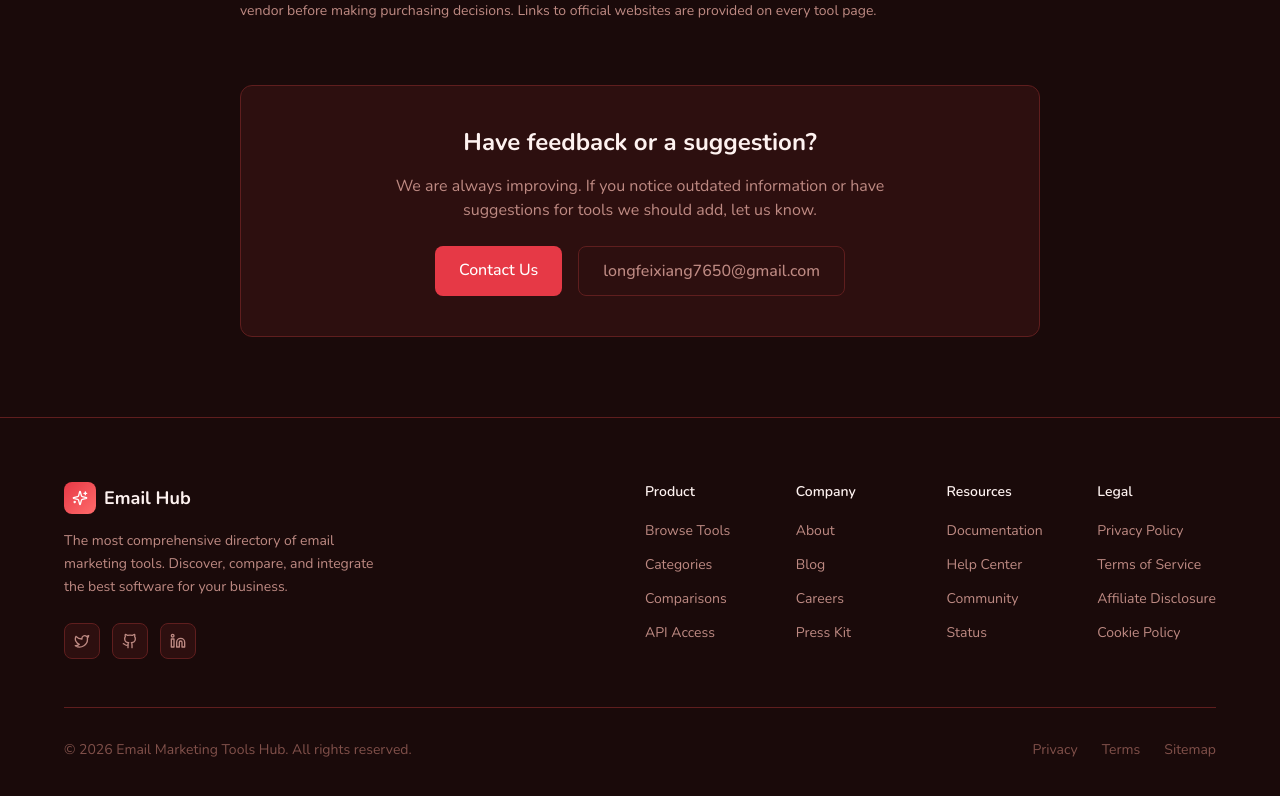
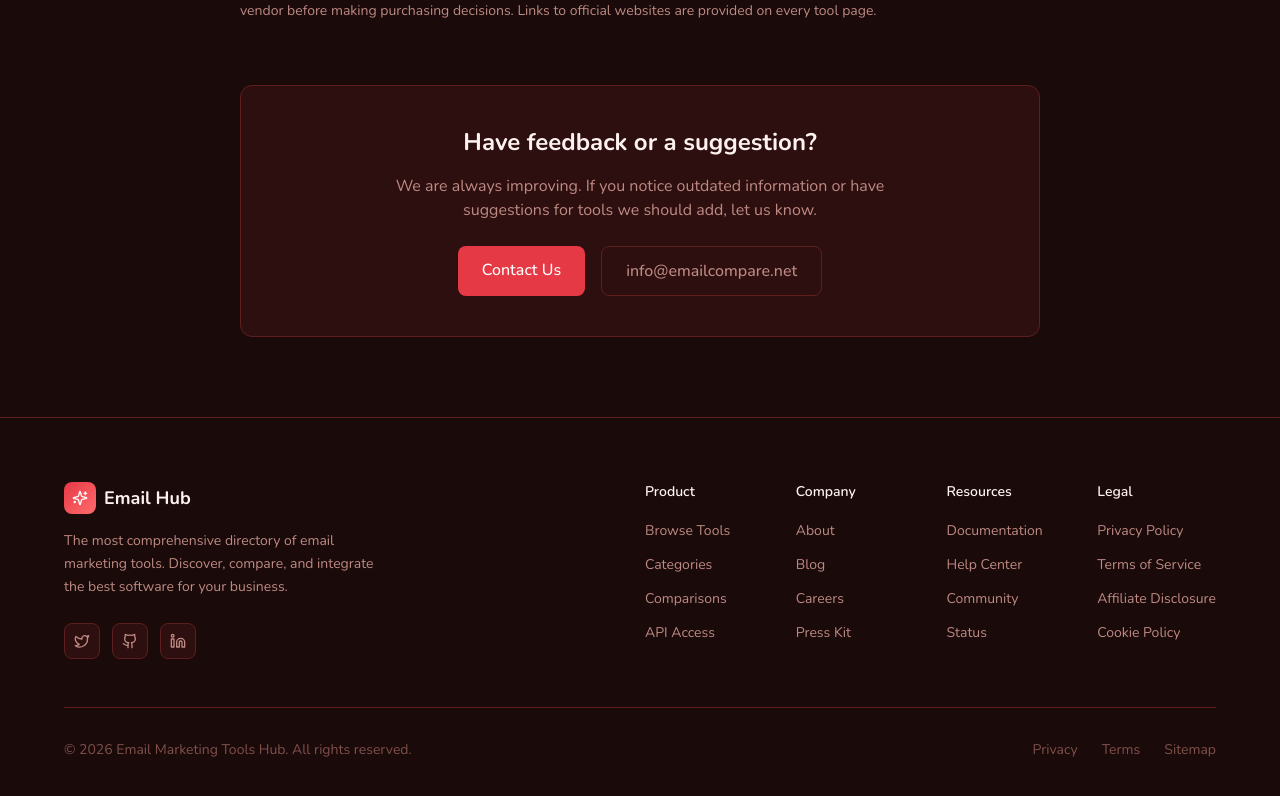
Before and after one commit to edi-tech-tools/emailmarketing-tools-hub, a Next.js app: page /about in a window 1280 px wide. Shown: the part 1723-2519 px from the top of the page. Built offline with nearby package versions, Linux system fonts and the light colour scheme.

Commit message:
Fix brand: clean up gmail, shared addresses, brand contamination

```diff
--- a/app/about/page.tsx
+++ b/app/about/page.tsx
@@ -148,10 +148,10 @@ export default function AboutPage() {
               Contact Us
             </Link>
             <a
-              href="mailto:longfeixiang7650@gmail.com"
+              href="mailto:info@emailcompare.net"
               className="px-6 py-3 border border-[#5F1E1E] hover:border-[#802828] text-[#BE8A83] hover:text-[#FEF2F0] font-medium rounded-lg transition-all"
             >
-              longfeixiang7650@gmail.com
+              info@emailcompare.net
             </a>
           </div>
         </div>
```
